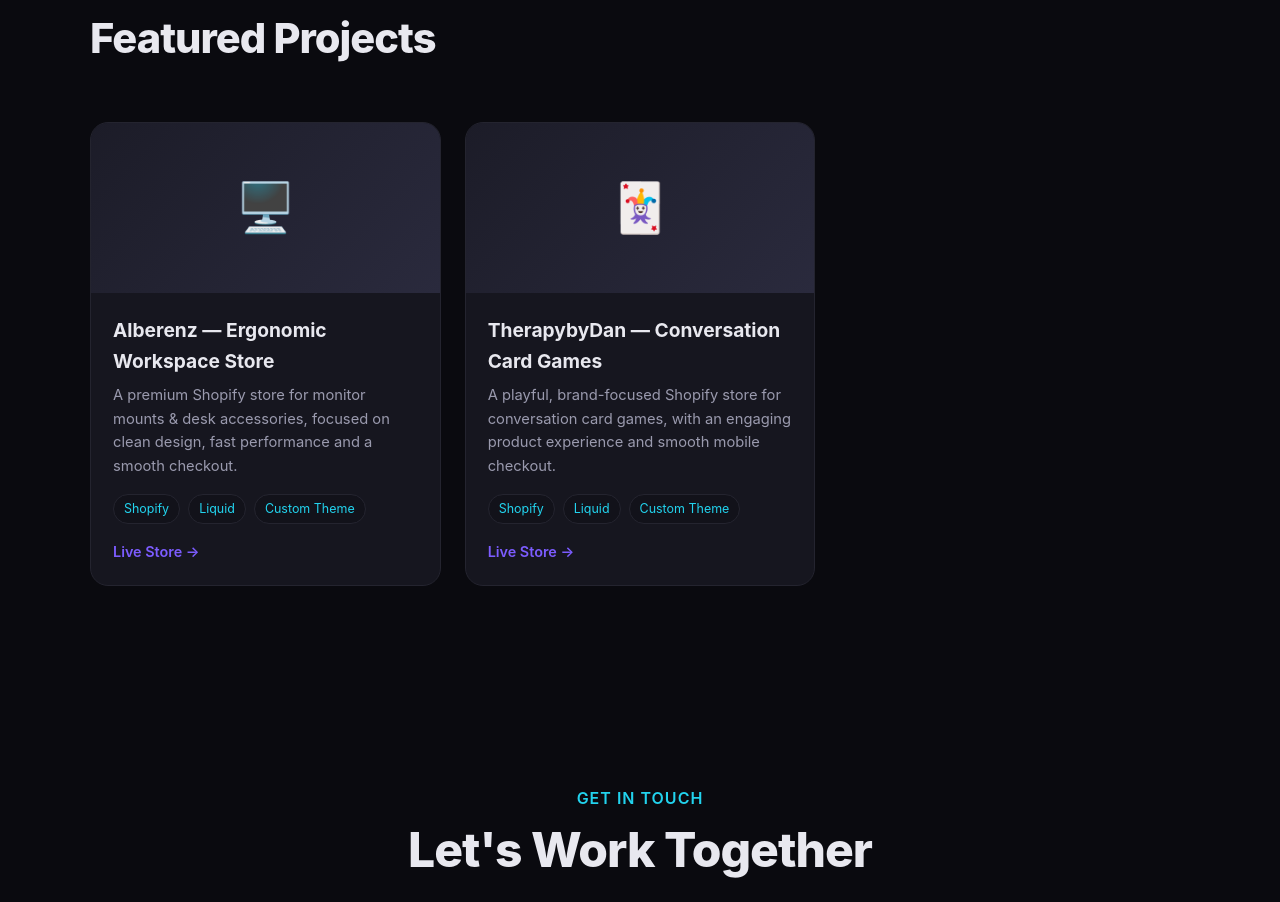
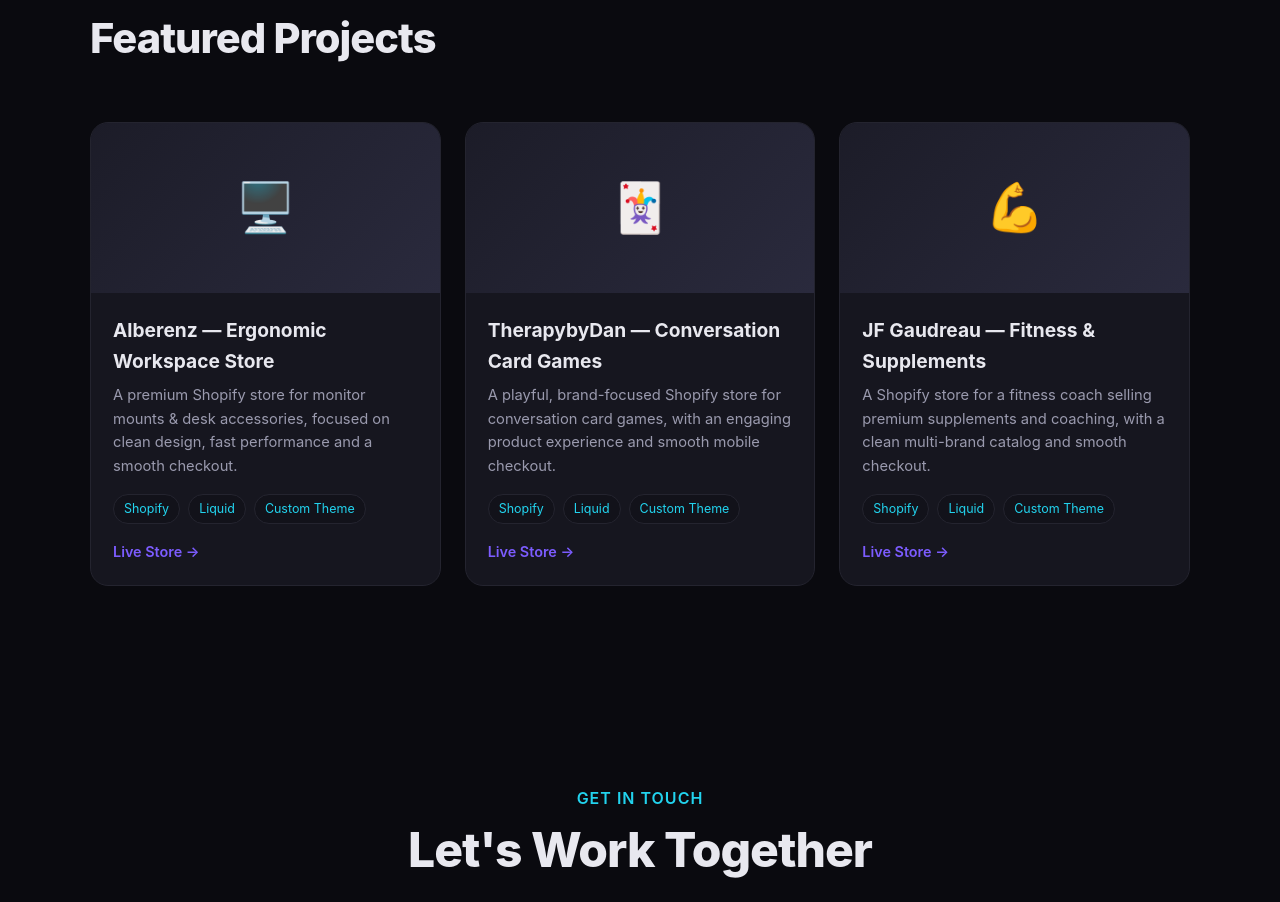
Before and after one commit to rakeshjangid-dev/portfolio, a plain HTML site: page index.html in a window 1280 px wide. Shown: the part 2413-3315 px from the top of the page. Drawn offline with Linux system fonts and the light colour scheme.

Commit message:
Add JF Gaudreau store to projects

```diff
--- a/index.html
+++ b/index.html
@@ -291,6 +291,15 @@
             <div class="project-links"><a href="https://therapy-bydan.com/" target="_blank" rel="noopener">Live Store →</a></div>
           </div>
         </div>
+        <div class="project reveal">
+          <div class="project-img">💪</div>
+          <div class="project-body">
+            <h3>JF Gaudreau — Fitness & Supplements</h3>
+            <p>A Shopify store for a fitness coach selling premium supplements and coaching, with a clean multi-brand catalog and smooth checkout.</p>
+            <div class="tags"><span class="tag">Shopify</span><span class="tag">Liquid</span><span class="tag">Custom Theme</span></div>
+            <div class="project-links"><a href="https://jfgaudreau.com/" target="_blank" rel="noopener">Live Store →</a></div>
+          </div>
+        </div>
       </div>
     </div>
   </section>
```
